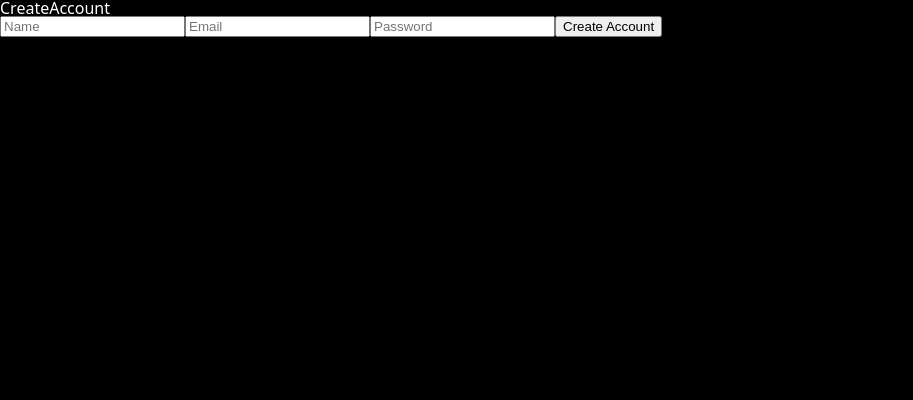
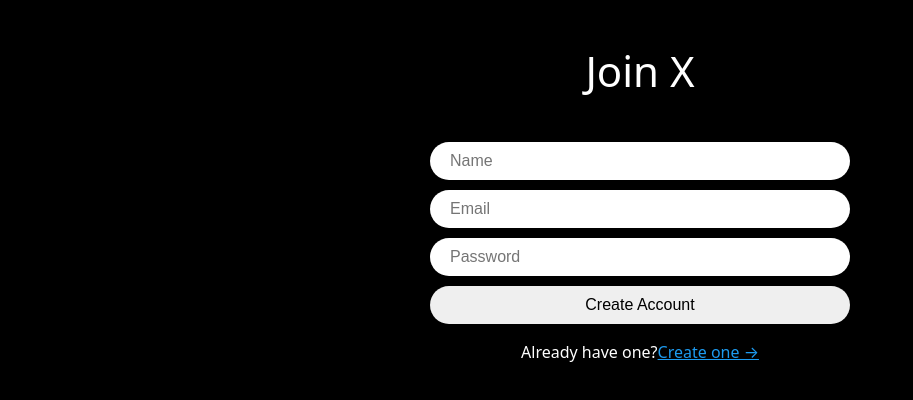
Before and after one commit to racheljeong/new_twitter, a React (Vite) app: page /create-account in a window 1280 px wide. Shown: the top 400 px of the page, without its empty margins (0-913 px from the left). Built offline with nearby package versions, Linux system fonts and the light colour scheme.

Commit message:
SDK 버전문제 해결 및 컴포넌트 분리

```diff
--- a/package.json
+++ b/package.json
@@ -10,7 +10,7 @@
     "preview": "vite preview"
   },
   "dependencies": {
-    "firebase": "^10.1.0",
+    "firebase": "^10.7.2",
     "react": "^18.2.0",
     "react-dom": "^18.2.0",
     "react-router-dom": "^6.14.2",
--- a/src/App.tsx
+++ b/src/App.tsx
@@ -4,68 +4,76 @@
 import Profile from "./routes/profile";
 import Login from "./routes/login";
 import CreateAccount from "./routes/create-account";
-import { createGlobalStyle } from "styled-components";
+import styled, { createGlobalStyle } from "styled-components";
 import reset from "styled-reset";
 import { useEffect, useState } from "react";
 import Loading from "./components/loading";
 import { auth } from "./firebase";
+import ProtectedRoute from "./components/protected-route";
 
 const router = createBrowserRouter([
   {
-    path : "/",
-    element : <Layout />,
-    children : [
+    path: "/",
+    element: (
+      <ProtectedRoute>
+        <Layout />
+      </ProtectedRoute>
+    ),
+    children: [
       {
-        path : "",
-        element : <Home />
+        path: "",
+        element: <Home />,
       },
       {
-        path : "profile",
-        element : <Profile />
+        path: "profile",
+        element: <Profile />,
       },
     ],
   },
   {
-    path : "/login",
-    element : <Login />
+    path: "/login",
+    element: <Login />,
   },
   {
-    path : "/create-account",
-    element : <CreateAccount />
+    path: "/create-account",
+    element: <CreateAccount />,
   },
 ]);
 
 const GlobalStyles = createGlobalStyle`
-  ${reset}
+  ${reset};
   * {
     box-sizing: border-box;
   }
   body {
     background-color: black;
-    color: white;
+    color:white;
     font-family: system-ui, -apple-system, BlinkMacSystemFont, 'Segoe UI', Roboto, Oxygen, Ubuntu, Cantarell, 'Open Sans', 'Helvetica Neue', sans-serif;
   }
 `;
 
+const Wrapper = styled.div`
+  height: 100vh;
+  display: flex;
+  justify-content: center;
+`;
+
 function App() {
-
-  const [isLoading, setIsLoading] = useState(true);
-  const init = async() => {
-    //wait for the firebase
+  const [isLoading, setLoading] = useState(true);
+  const init = async () => {
     await auth.authStateReady();
-    setIsLoading(false);
+    setLoading(false);
   };
-
   useEffect(() => {
     init();
-  }, [])
-
+  }, []);
   return (
-    <>
+    <Wrapper>
       <GlobalStyles />
       {isLoading ? <Loading /> : <RouterProvider router={router} />}
-    </>
+    </Wrapper>
   );
 }
 
+
 export default App
--- /dev/null
+++ b/src/components/auth-components.tsx
@@ -0,0 +1,45 @@
+import styled from "styled-components";
+
+
+export const Wrapper = styled.div`
+    height: 100%;
+    display: flex;
+    flex-direction: column;
+    align-items: center;
+    width: 420px;
+
+    padding: 50px 0px;
+`;
+export const Title = styled.h1`
+    font-size: 42px;
+`;
+export const Form = styled.form` margin-top: 50px;
+    display: flex;
+    flex-direction: column;
+    gap: 10px;
+    width: 100%;
+`;
+export const Input = styled.input`
+    padding: 10px 20px;
+    border-radius: 50px;
+    border: none;
+    width: 100%;
+    font-size: 16px;
+    &[type="submit"] {
+        cursor: pointer;
+        &:hover {
+        opacity: 0.8;
+        }
+    }
+`;
+export const Error = styled.span`
+  font-weight: 600;
+  color: tomato;
+`;
+
+export const Switcher = styled.span`
+    margin-top: 20px;
+    a {
+        color: #1d9bf0;
+    }
+`;
--- a/src/components/layout.tsx
+++ b/src/components/layout.tsx
@@ -4,7 +4,6 @@
 export default function Layout() {
     return (
         <>
-        <h2>Layout</h2>
         <Outlet />
         </>
     );
--- /dev/null
+++ b/src/components/protected-route.tsx
@@ -0,0 +1,19 @@
+//로그인한 사용자만 protected route를 볼 수 있고
+//아닐 경우 create-account 페이지로 이동된다
+
+import React from "react";
+import { auth } from "../firebase";
+import { Navigate } from "react-router-dom";
+
+//children = <Home/>, <Profile />
+export default function ProtectedRoute({children} : {children:React.ReactNode}){
+
+
+    //로그인 확인
+    const user = auth.currentUser;  //user || null
+    console.log(user);
+    if(!user){
+        return <Navigate to="/login" />
+    }
+    return children;
+}
--- a/src/routes/create-account.tsx
+++ b/src/routes/create-account.tsx
@@ -1,23 +1,70 @@
-import styled from "styled-components"
+import { createUserWithEmailAndPassword, updateProfile } from "firebase/auth";
+import { Error, Form, Input, Switcher, Title, Wrapper } from "../components/auth-components";
+import { auth } from "../firebase";
+import { Link, useNavigate } from "react-router-dom";
+import { useState } from "react";
+import { FirebaseError } from "firebase/app";
 
-const Wrapper = styled.div``;
-
-const Form = styled.form``;
-const Input = styled.input``;
 
 export default function CreateAccount() {
 
+    const navigate = useNavigate();
+    const [isLoading, setLoading] = useState(false);
+    const [name, setName] = useState("");
+    const [email, setEmail] = useState("");
+    const [password, setPassword] = useState("");
+    const [error, setError] = useState("");
 
+    const onChange = (e: React.ChangeEvent<HTMLInputElement>) => {
+      const {
+        target: { name, value },
+      } = e;
+      if (name === "name") {
+        setName(value);
+      } else if (name === "email") {
+        setEmail(value);
+      } else if (name === "password") {
+        setPassword(value);
+      }
+    };
 
+    const onSubmit = async (e: React.FormEvent<HTMLFormElement>) => {
+      e.preventDefault();
+      setError("");
+      if (isLoading || name === "" || email === "" || password === "") return;
+      try {
+            setLoading(true);
+            const credentials = await createUserWithEmailAndPassword(
+                auth,
+                email,
+                password
+            );
+            console.log(credentials.user);
+            await updateProfile(credentials.user, {
+                displayName: name,
+            });
+            navigate("/");
+        } catch (e) {
+            if(e instanceof FirebaseError){
+                setError(e.message);
+            }
+        } finally {
+            setLoading(false);
+        }
+    };
     return (
     <Wrapper>
-        <h1>CreateAccount</h1>
-        <Form>
-            <Input name="name" placeholder="Name" type="text" required/>
-            <Input name="email" placeholder="Email" type="email" required/>
-            <Input name="password" placeholder="Password" type="password" required/>
-            <Input type="submit" value="Create Account"/>
+        <Title>Join X</Title>
+        <Form onClick={onSubmit}>
+            <Input name="name" placeholder="Name" type="text" required onChange={onChange}/>
+            <Input name="email" placeholder="Email" type="email" required onChange={onChange}/>
+            <Input name="password" placeholder="Password" type="password" required onChange={onChange}/>
+            <Input type="submit" value={isLoading ? "Loading..." : "Create Account"}/>
         </Form>
+        {error !== "" ? <Error>{error}</Error> : null}
+        <Switcher>
+            Already have one?<Link to ="/login">Create one &rarr;</Link>
+        </Switcher>
     </Wrapper>
     )
 }
--- a/src/routes/home.tsx
+++ b/src/routes/home.tsx
@@ -1,5 +1,15 @@
+import { auth } from "../firebase";
 
 
 export default function Home() {
-    return <h1>Home</h1>
+
+    //firebase logout
+    const logout = (() => {
+        auth.signOut();
+    })
+    return (
+    <h1>Home
+        <button onClick={logout}>Log out</button>
+    </h1>
+    );
 }
--- a/src/routes/login.tsx
+++ b/src/routes/login.tsx
@@ -1,5 +1,57 @@
-
+import { Link, useNavigate } from "react-router-dom";
+import { useState } from "react";
+import { FirebaseError } from "firebase/app";
+import { signInWithEmailAndPassword } from "firebase/auth";
+import { auth } from "../firebase";
+import { Error, Form, Input, Switcher, Title, Wrapper } from "../components/auth-components";
 
 export default function Login() {
-    return <h1>Login!</h1>
+
+    const navigate = useNavigate();
+    const [isLoading, setLoading] = useState(false);
+    const [email, setEmail] = useState("");
+    const [password, setPassword] = useState("");
+    const [error, setError] = useState("");
+
+    const onChange = (e: React.ChangeEvent<HTMLInputElement>) => {
+      const {
+        target: { name, value },
+      } = e;
+     if (name === "email") {
+        setEmail(value);
+      } else if (name === "password") {
+        setPassword(value);
+      }
+    };
+
+    const onSubmit = async (e: React.FormEvent<HTMLFormElement>) => {
+      e.preventDefault();
+      setError("");
+      if (isLoading || email === "" || password === "") return;
+      try {
+            setLoading(true);
+            await signInWithEmailAndPassword(auth,email,password);
+            navigate("/");
+        } catch (e) {
+            if(e instanceof FirebaseError){
+                setError(e.message);
+            }
+        } finally {
+            setLoading(false);
+        }
+    };
+    return (
+    <Wrapper>
+        <Title>Login X</Title>
+        <Form onClick={onSubmit}>
+            <Input name="email" placeholder="Email" type="email" required onChange={onChange}/>
+            <Input name="password" placeholder="Password" type="password" required onChange={onChange}/>
+            <Input type="submit" value={isLoading ? "Loading..." : "Login"}/>
+        </Form>
+        {error !== "" ? <Error>{error}</Error> : null}
+        <Switcher>
+            Don't have an account?<Link to ="/create-account">Create one &rarr;</Link>
+        </Switcher>
+    </Wrapper>
+    )
 }
```
Also changed, not shown: 1 other file (tests, documents, lock files or other folders).
